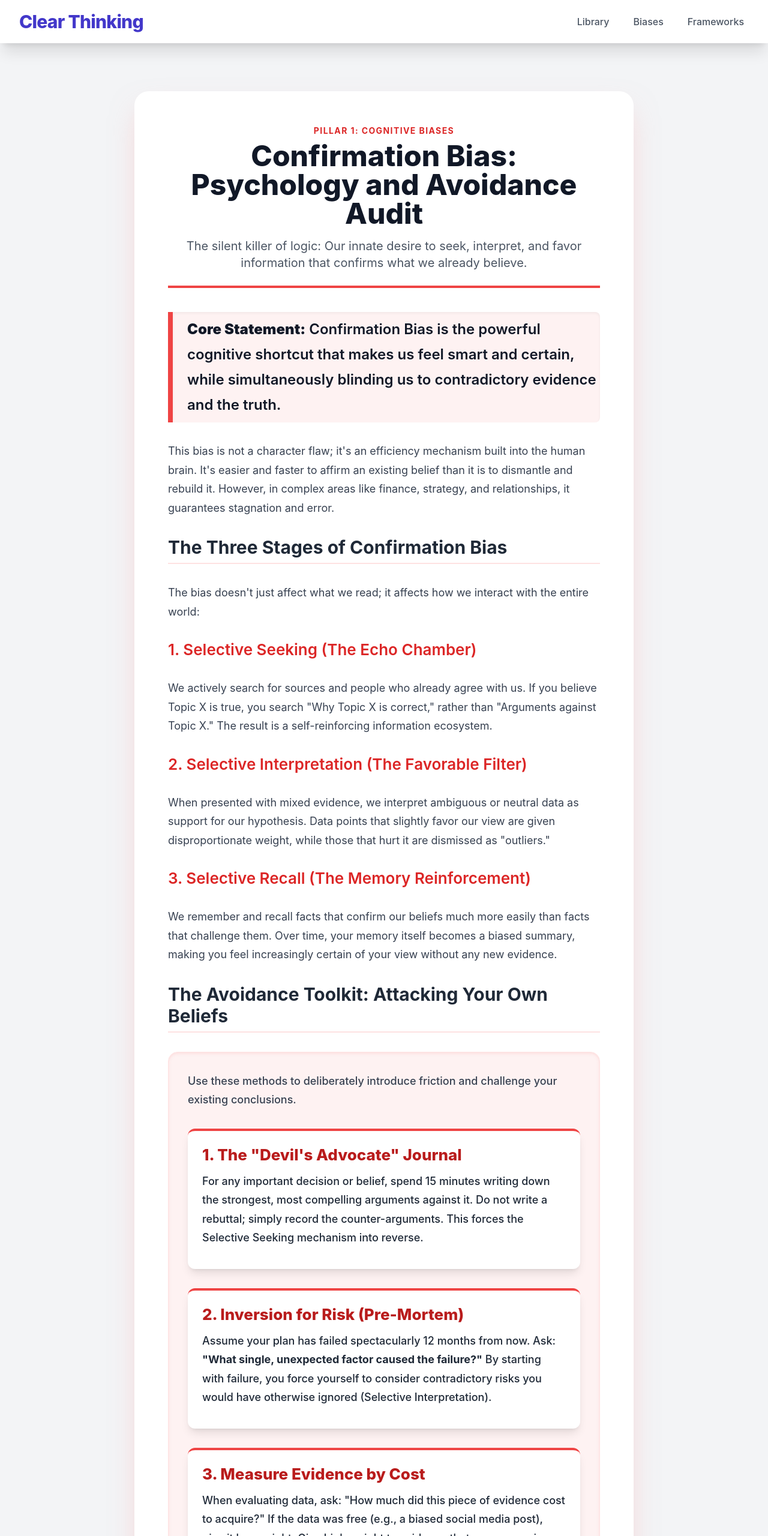
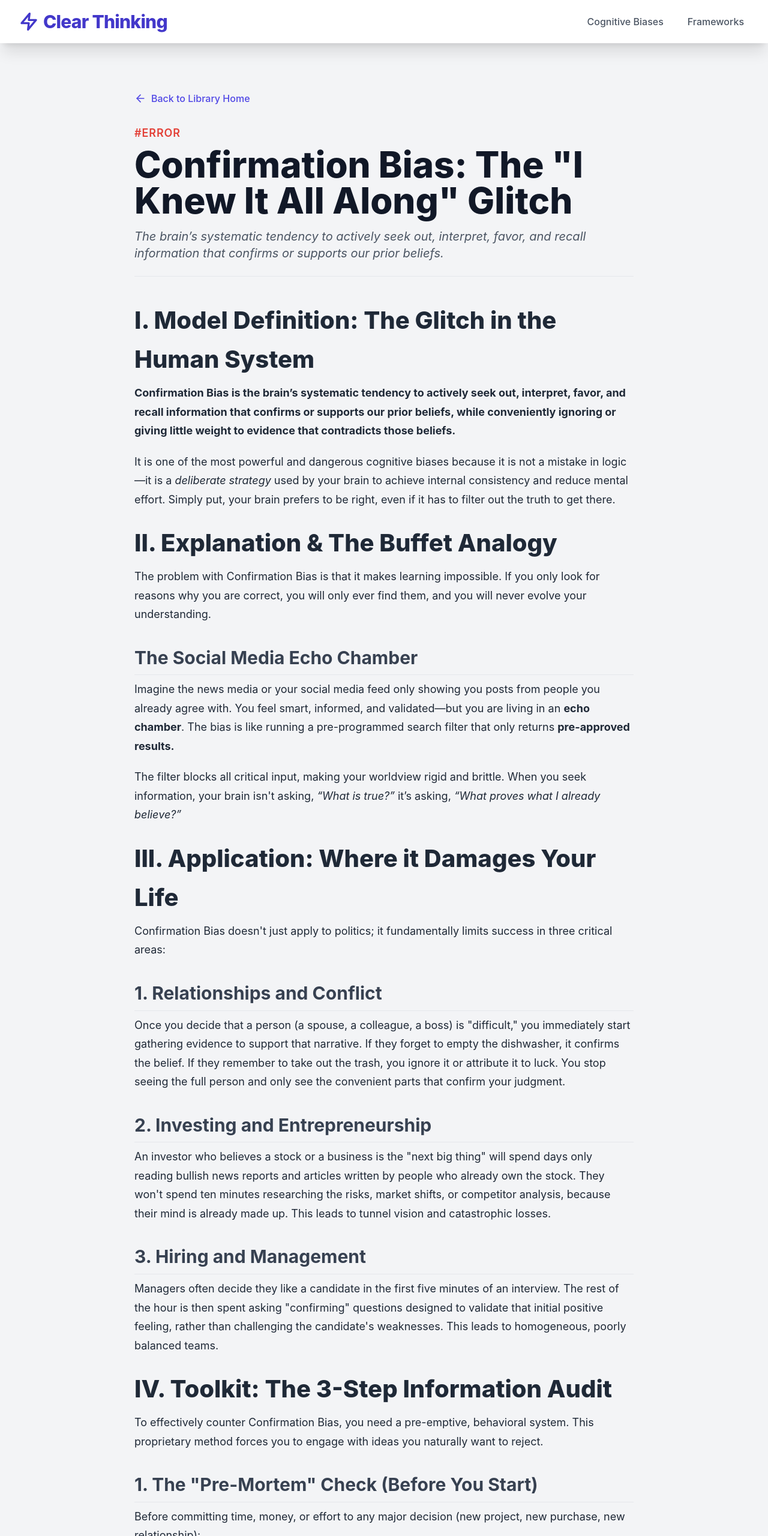
Before and after one commit to toolblaster/ClearThinking.toolblaster.com, a plain HTML site: page articles/biases/confirmation-bias-psychology-and-avoidance-audit.html in a window 1280 px wide. Shown: the top 2560 px of the page at 60% size. Drawn offline with nearby package versions, Linux system fonts and the light colour scheme.

Commit message:
Update confirmation-bias-psychology-and-avoidance-audit.html

```diff
--- a/articles/biases/confirmation-bias-psychology-and-avoidance-audit.html
+++ b/articles/biases/confirmation-bias-psychology-and-avoidance-audit.html
@@ -3,15 +3,21 @@
 <head>
     <meta charset="UTF-8">
     <meta name="viewport" content="width=device-width, initial-scale=1.0">
-    <title>Clear Thinking | Confirmation Bias: Psychology and Avoidance Audit</title>
+    <title>Confirmation Bias: The "I Knew It All Along" Glitch | Clear Thinking Library</title>
 
     <!-- 1. Tailwind CSS CDN -->
     <script src="https://cdn.tailwindcss.com"></script>
 
     <!-- 2. Integrated CSS -->
     <style>
-        body { font-family: 'Inter', -apple-system, BlinkMacSystemFont, "Segoe UI", Roboto, "Helvetica Neue", Arial, sans-serif; }
-        /* Mobile menu styles */
+        /* Base body and typography */
+        body {
+            font-family: 'Inter', -apple-system, BlinkMacSystemFont, "Segoe UI", Roboto, "Helvetica Neue", Arial, sans-serif;
+            background-color: #f7f7f7;
+            color: #1f2937;
+        }
+
+        /* Mobile menu styles (copied from index.html) */
         .hamburger {
             cursor: pointer;
             display: flex;
@@ -36,33 +42,67 @@
             transform: rotate(-45deg) translate(5px, -5px);
         }
 
-        /* Article content readability improvements */
+        /* Styling for the main article content: This ensures consistency for h2/h3/p/ul/ol inside the article-content div */
+        .article-content h2 {
+            font-size: 2.5rem; /* text-4xl */
+            font-weight: 800; /* font-extrabold */
+            margin-top: 1.5rem;
+            margin-bottom: 0.5rem;
+            color: #1f2937;
+        }
         .article-content h3 {
-            border-bottom: 2px solid #fee2e2; /* Red-100 equivalent for softer line */
-            padding-bottom: 0.5rem;
-        }
-        .article-content h4 {
-            font-size: 1.625rem;
+            font-size: 1.875rem; /* text-3xl */
+            font-weight: 700; /* font-bold */
+            margin-top: 2rem;
+            margin-bottom: 0.5rem;
+            border-bottom: 1px solid #e5e7eb;
+            padding-bottom: 0.25rem;
+            color: #374151; /* text-gray-700 */
         }
         .article-content p {
-            line-height: 1.75;
+            margin-bottom: 1.25rem;
+            line-height: 1.75; /* leading-relaxed */
+        }
+        .article-content ul, .article-content ol {
+            margin-left: 1.5rem;
+            margin-bottom: 1.25rem;
+            padding-left: 0.5rem;
+        }
+        .article-content ul {
+            list-style-type: disc;
+        }
+        .article-content ol {
+            list-style-type: decimal;
+        }
+        .article-content li {
+            margin-bottom: 0.5rem;
+        }
+        /* Specific styling for the Red Error accent color */
+        .article-tag {
+            color: #E34037; /* Consistent Red accent color */
         }
     </style>
-    <meta name="description" content="A guide to understanding and counteracting Confirmation Bias, the tendency to favor information that aligns with existing beliefs.">
+    <meta name="description" content="The brain’s systematic tendency to actively seek out information that confirms prior beliefs, while ignoring contradictory evidence.">
 </head>
 <body class="bg-gray-100 text-gray-800 antialiased">
 
-    <!-- Header & Navigation -->
+    <!-- 1. Header & Navigation (Consistent Across Site) -->
     <header class="bg-white shadow-xl sticky top-0 z-50 transition-all duration-300">
         <div class="max-w-7xl mx-auto px-4 sm:px-6 lg:px-8 py-4 flex justify-between items-center">
-            <h1 class="text-3xl font-extrabold text-indigo-700 tracking-tight">Clear Thinking</h1>
+
+            <!-- Logo Link - Clickable, with Icon, pointing to root directory / -->
+            <a href="/" class="flex items-center space-x-2 text-indigo-700 hover:text-indigo-900 transition duration-150 group">
+                <!-- Icon for Clarity (Zap/Lightning) -->
+                <svg xmlns="http://www.w3.org/2000/svg" width="32" height="32" viewBox="0 0 24 24" fill="none" stroke="currentColor" stroke-width="2.5" stroke-linecap="round" stroke-linejoin="round" class="flex-shrink-0">
+                    <polygon points="13 2 3 14 12 14 11 22 21 10 12 10 13 2"></polygon>
+                </svg>
+                <h1 class="text-3xl font-extrabold tracking-tight">Clear Thinking</h1>
+            </a>
 
             <!-- Desktop Navigation -->
             <nav id="main-nav" class="space-x-6 hidden sm:flex">
-                <!-- Correct path is up two levels to reach the root index.html -->
-                <a href="../../index.html" class="text-gray-600 hover:text-indigo-600 font-medium transition duration-150 p-2 rounded-lg hover:bg-indigo-50">Library</a>
-                <a href="#biases" class="text-gray-600 hover:text-indigo-600 font-medium transition duration-150 p-2 rounded-lg hover:bg-indigo-50">Biases</a>
-                <a href="#frameworks" class="text-gray-600 hover:text-indigo-600 font-medium transition duration-150 p-2 rounded-lg hover:bg-indigo-50">Frameworks</a>
+                <a href="/#biases" class="text-gray-600 hover:text-[#E34037] font-medium transition duration-150 p-2 rounded-lg hover:bg-red-50">Cognitive Biases</a>
+                <a href="/#frameworks" class="text-gray-600 hover:text-indigo-600 font-medium transition duration-150 p-2 rounded-lg hover:bg-indigo-50">Frameworks</a>
             </nav>
 
             <!-- Mobile Hamburger Button -->
@@ -78,97 +118,118 @@
         <!-- Mobile Menu (Hidden by default) -->
         <div id="mobile-menu" class="hidden sm:hidden bg-white shadow-lg border-t border-gray-100 py-4 absolute w-full transition-all duration-300">
             <nav class="flex flex-col space-y-2 px-4">
-                <a href="../../index.html" class="text-gray-700 hover:bg-indigo-50 p-3 rounded-lg font-semibold transition duration-150" onclick="document.getElementById('mobile-menu').classList.add('hidden'); document.getElementById('hamburger-icon').classList.remove('menu-open');">Library</a>
-                <a href="#biases" class="text-gray-700 hover:bg-indigo-50 p-3 rounded-lg font-semibold transition duration-150" onclick="document.getElementById('mobile-menu').classList.add('hidden'); document.getElementById('hamburger-icon').classList.remove('menu-open');">Biases</a>
-                <a href="#frameworks" class="text-gray-700 hover:bg-indigo-50 p-3 rounded-lg font-semibold transition duration-150" onclick="document.getElementById('mobile-menu').classList.add('hidden'); document.getElementById('hamburger-icon').classList.remove('menu-open');">Frameworks</a>
+                <a href="/#biases" class="text-gray-700 hover:bg-red-50 p-3 rounded-lg font-semibold transition duration-150" onclick="document.getElementById('mobile-menu').classList.add('hidden'); document.getElementById('hamburger-icon').classList.remove('menu-open');">Cognitive Biases</a>
+                <a href="/#frameworks" class="text-gray-700 hover:bg-indigo-50 p-3 rounded-lg font-semibold transition duration-150" onclick="document.getElementById('mobile-menu').classList.add('hidden'); document.getElementById('hamburger-icon').classList.remove('menu-open');">Frameworks</a>
             </nav>
         </div>
     </header>
 
-    <!-- Main Content Area: Article -->
+    <!-- 2. Main Article Content Area -->
     <main class="max-w-4xl mx-auto px-4 sm:px-6 lg:px-8 py-12 sm:py-20">
-        <article class="bg-white p-6 sm:p-10 md:p-14 rounded-3xl shadow-2xl shadow-red-300/50">
 
-            <!-- Article Header -->
-            <header class="mb-10 border-b-4 border-red-500 pb-6 text-center">
-                <p class="text-sm font-bold text-red-600 uppercase tracking-widest mb-2">Pillar 1: Cognitive Biases</p>
-                <h2 class="text-4xl sm:text-5xl font-extrabold text-gray-900 mt-2 leading-tight">Confirmation Bias: Psychology and Avoidance Audit</h2>
-                <p class="text-xl text-gray-600 mt-4 max-w-2xl mx-auto">The silent killer of logic: Our innate desire to seek, interpret, and favor information that confirms what we already believe.</p>
-            </header>
+        <!-- Breadcrumb / Back Link -->
+        <div class="mb-8">
+             <a href="/" class="text-indigo-600 hover:text-indigo-800 flex items-center space-x-2 font-medium">
+                <svg xmlns="http://www.w3.org/2000/svg" width="20" height="20" viewBox="0 0 24 24" fill="none" stroke="currentColor" stroke-width="2" stroke-linecap="round" stroke-linejoin="round" class="w-5 h-5">
+                    <path d="M19 12H5"></path>
+                    <path d="M12 19l-7-7 7-7"></path>
+                </svg>
+                <span>Back to Library Home</span>
+             </a>
+        </div>
 
-            <!-- Full article content -->
-            <section class="article-content space-y-8 text-gray-700 text-lg leading-relaxed max-w-3xl mx-auto">
+        <!-- Article Hero/Metadata -->
+        <header class="mb-10 pb-6 border-b border-gray-200">
+            <p class="text-lg font-semibold article-tag uppercase tracking-wider mb-2">#Error</p>
+            <h1 class="text-5xl md:text-6xl font-extrabold text-gray-900 leading-tight mb-4">Confirmation Bias: The "I Knew It All Along" Glitch</h1>
+            <p class="text-xl text-gray-600 italic">The brain’s systematic tendency to actively seek out, interpret, favor, and recall information that confirms or supports our prior beliefs.</p>
+        </header>
 
-                <!-- Core Statement -->
-                <p class="text-2xl font-semibold text-gray-900 border-l-8 border-red-500 pl-6 py-2 bg-red-50 rounded-r-lg shadow-inner">
-                    <strong>Core Statement:</strong> Confirmation Bias is the powerful cognitive shortcut that makes us feel smart and certain, while simultaneously blinding us to contradictory evidence and the truth.
-                </p>
+        <!-- Article Body - ADD ALL ARTICLE TEXT CONTENT HERE -->
+        <div class="article-content text-lg leading-relaxed text-gray-800">
 
-                <p>This bias is not a character flaw; it's an efficiency mechanism built into the human brain. It's easier and faster to affirm an existing belief than it is to dismantle and rebuild it. However, in complex areas like finance, strategy, and relationships, it guarantees stagnation and error.</p>
+            <h2>I. Model Definition: The Glitch in the Human System</h2>
 
-                <h3 class="text-3xl font-bold text-gray-800 mt-12 mb-4">The Three Stages of Confirmation Bias</h3>
-                <p>The bias doesn't just affect what we read; it affects how we interact with the entire world:</p>
+            <p><strong>Confirmation Bias is the brain’s systematic tendency to actively seek out, interpret, favor, and recall information that confirms or supports our prior beliefs, while conveniently ignoring or giving little weight to evidence that contradicts those beliefs.</strong></p>
 
-                <h4 class="text-2xl font-semibold text-red-600 mb-2">1. Selective Seeking (The Echo Chamber)</h4>
-                <p>We actively search for sources and people who already agree with us. If you believe Topic X is true, you search "Why Topic X is correct," rather than "Arguments against Topic X." The result is a self-reinforcing information ecosystem.</p>
+            <p>It is one of the most powerful and dangerous cognitive biases because it is not a mistake in logic—it is a <em>deliberate strategy</em> used by your brain to achieve internal consistency and reduce mental effort. Simply put, your brain prefers to be right, even if it has to filter out the truth to get there.</p>
 
-                <h4 class="text-2xl font-semibold text-red-600 mt-8 mb-2">2. Selective Interpretation (The Favorable Filter)</h4>
-                <p>When presented with mixed evidence, we interpret ambiguous or neutral data as support for our hypothesis. Data points that slightly favor our view are given disproportionate weight, while those that hurt it are dismissed as "outliers."</p>
+            <h2>II. Explanation & The Buffet Analogy</h2>
 
-                <h4 class="text-2xl font-semibold text-red-600 mt-8 mb-2">3. Selective Recall (The Memory Reinforcement)</h4>
-                <p>We remember and recall facts that confirm our beliefs much more easily than facts that challenge them. Over time, your memory itself becomes a biased summary, making you feel increasingly certain of your view without any new evidence.</p>
+            <p>The problem with Confirmation Bias is that it makes learning impossible. If you only look for reasons why you are correct, you will only ever find them, and you will never evolve your understanding.</p>
 
-                <h3 class="text-3xl font-bold text-gray-800 mt-12 mb-6 border-b-0">The Avoidance Toolkit: Attacking Your Own Beliefs</h3>
+            <h3>The Social Media Echo Chamber</h3>
 
-                <!-- Toolkit Container -->
-                <div class="bg-red-50 p-8 rounded-2xl shadow-inner shadow-red-200/50 space-y-8 border border-red-100">
-                    <p class="text-lg font-medium text-gray-700">Use these methods to deliberately introduce friction and challenge your existing conclusions.</p>
+            <p>Imagine the news media or your social media feed only showing you posts from people you already agree with. You feel smart, informed, and validated—but you are living in an <strong>echo chamber</strong>. The bias is like running a pre-programmed search filter that only returns <strong>pre-approved results.</strong></p>
 
-                    <!-- Toolkit Item 1 -->
-                    <div class="bg-white p-6 rounded-xl shadow-lg border-t-4 border-red-500 transition hover:shadow-xl">
-                        <h4 class="text-2xl font-extrabold text-red-700 mb-3">1. The "Devil's Advocate" Journal</h4>
-                        <p class="mb-3 font-medium text-gray-800">For any important decision or belief, spend 15 minutes writing down the strongest, most compelling arguments against it. Do not write a rebuttal; simply record the counter-arguments. This forces the Selective Seeking mechanism into reverse.</p>
-                    </div>
+            <p>The filter blocks all critical input, making your worldview rigid and brittle. When you seek information, your brain isn't asking, <em>“What is true?”</em> it’s asking, <em>“What proves what I already believe?”</em></p>
 
-                    <!-- Toolkit Item 2 -->
-                    <div class="bg-white p-6 rounded-xl shadow-lg border-t-4 border-red-500 transition hover:shadow-xl">
-                        <h4 class="text-2xl font-extrabold text-red-700 mb-3">2. Inversion for Risk (Pre-Mortem)</h4>
-                        <p class="mb-3 font-medium text-gray-800">Assume your plan has failed spectacularly 12 months from now. Ask: <strong>"What single, unexpected factor caused the failure?"</strong> By starting with failure, you force yourself to consider contradictory risks you would have otherwise ignored (Selective Interpretation).</p>
-                    </div>
+            <h2>III. Application: Where it Damages Your Life</h2>
 
-                    <!-- Toolkit Item 3 -->
-                    <div class="bg-white p-6 rounded-xl shadow-lg border-t-4 border-red-500 transition hover:shadow-xl">
-                        <h4 class="text-2xl font-extrabold text-red-700 mb-3">3. Measure Evidence by Cost</h4>
-                        <p class="mb-3 font-medium text-gray-800">When evaluating data, ask: "How much did this piece of evidence cost to acquire?" If the data was free (e.g., a biased social media post), give it low weight. Give high weight to evidence that was expensive, time-consuming, or painful to collect (e.g., running a full scientific A/B test).</p>
-                    </div>
-                </div>
+            <p>Confirmation Bias doesn't just apply to politics; it fundamentally limits success in three critical areas:</p>
 
-                <p class="pt-8 border-t border-gray-200 mt-12 text-center text-xl font-medium text-gray-600">
-                    The ability to tolerate cognitive dissonance—the pain of holding two conflicting ideas—is the price of clear thinking.
-                </p>
+            <h3>1. Relationships and Conflict</h3>
+            <p>Once you decide that a person (a spouse, a colleague, a boss) is "difficult," you immediately start gathering evidence to support that narrative. If they forget to empty the dishwasher, it confirms the belief. If they remember to take out the trash, you ignore it or attribute it to luck. You stop seeing the full person and only see the convenient parts that confirm your judgment.</p>
 
-            </section>
-        </article>
+            <h3>2. Investing and Entrepreneurship</h3>
+            <p>An investor who believes a stock or a business is the "next big thing" will spend days only reading bullish news reports and articles written by people who already own the stock. They won't spend ten minutes researching the risks, market shifts, or competitor analysis, because their mind is already made up. This leads to tunnel vision and catastrophic losses.</p>
+
+            <h3>3. Hiring and Management</h3>
+            <p>Managers often decide they like a candidate in the first five minutes of an interview. The rest of the hour is then spent asking "confirming" questions designed to validate that initial positive feeling, rather than challenging the candidate's weaknesses. This leads to homogeneous, poorly balanced teams.</p>
+
+            <h2>IV. Toolkit: The 3-Step Information Audit</h2>
+
+            <p>To effectively counter Confirmation Bias, you need a pre-emptive, behavioral system. This proprietary method forces you to engage with ideas you naturally want to reject.</p>
+
+            <h3>1. The "Pre-Mortem" Check (Before You Start)</h3>
+            <p>Before committing time, money, or effort to any major decision (new project, new purchase, new relationship):</p>
+            <ul>
+                <li>Write down: <strong>“What is the single piece of evidence that would make me stop, change course, or reverse my opinion right now?”</strong></li>
+                <li>If you cannot name the evidence that would prove you wrong, you are already trapped by the bias. The answer becomes your non-negotiable emergency brake.</li>
+            </ul>
+
+            <h3>2. The 3-Source Challenge (When Researching)</h3>
+            <p>When you find an article, video, or data set that excites you because it confirms your belief:</p>
+            <ul>
+                <li>Force yourself to search for and read three sources that hold the <strong>opposite, conflicting, or skeptical viewpoint.</strong></li>
+                <li>The goal isn't to change your mind, but to understand the <em>other side's strongest argument</em>. This ensures you are prepared for resistance and that your decision is pressure-tested.</li>
+            </ul>
+
+            <h3>3. The Steel Man Rule (When Debating or Discussing)</h3>
+            <p>When engaging with an idea you disagree with (in an argument, a meeting, or while reading):</p>
+            <ul>
+                <li>Practice restating the opponent’s argument in its absolute <strong>strongest, fairest, and most charitable form</strong> before responding.</li>
+                <li>If you can't articulate their case better than they can, you don't fully understand it, and you're likely setting up a <em>straw man</em> (a weak, easily defeated version of their argument) to confirm your own superiority. <strong>Build the Steel Man first.</strong></li>
+            </ul>
+
+            <p>The ability to look for reasons why your current beliefs might be wrong is the hallmark of advanced critical thought. By instituting these three simple steps, you shift your brain from seeking validation to seeking truth, leading to vastly better decisions over time.</p>
+
+        </div>
+        <!-- Article Body - END -->
+
     </main>
 
-    <!-- Footer -->
-    <footer class="bg-gray-900 mt-20">
-        <div class="max-w-7xl mx-auto py-10 px-4 sm:px-6 lg:px-8 text-center text-gray-400">
-            <p class="text-lg font-semibold text-white">&copy; <span id="current-year-confirmation"></span> Clear Thinking | A Toolblaster Sub-Brand.</p>
-            <p class="mt-2 text-sm text-gray-500">A timeless library built with Custom HTML, Tailwind, and Clear Thinking.</p>
+    <!-- 3. Footer (Consistent Across Site) -->
+    <footer class="bg-white shadow-2xl shadow-indigo-300/60 mt-20 border-t border-indigo-400">
+        <div class="max-w-7xl mx-auto py-6 px-4 sm:px-6 lg:px-8 text-center">
+            <p class="text-lg font-semibold text-gray-900">
+                &copy; <span id="current-year"></span> Clear Thinking Library |
+                <a href="https://toolblaster.com" target="_blank" class="text-indigo-600 hover:text-indigo-800 transition duration-150 font-bold">Toolblaster.com</a>
+            </p>
+            <p class="mt-1 text-sm text-gray-600">A curated collection of essential mental models and biases for better decision-making.</p>
         </div>
     </footer>
 
-    <!-- 3. Integrated JavaScript -->
+    <!-- 4. Integrated JavaScript (Consistent Across Site) -->
     <script>
         // Logic for Footer Year Update
         document.addEventListener('DOMContentLoaded', () => {
-            const yearSpan = document.getElementById('current-year-confirmation');
+            const yearSpan = document.getElementById('current-year');
             if (yearSpan) {
                 yearSpan.textContent = new Date().getFullYear();
             }
 
-            // Logic for Mobile Menu Toggle (Reused across all articles)
+            // Logic for Mobile Menu Toggle
             const menuToggle = document.getElementById('menu-toggle');
             const mobileMenu = document.getElementById('mobile-menu');
             const hamburgerIcon = document.getElementById('hamburger-icon');
@@ -177,14 +238,6 @@
                 menuToggle.addEventListener('click', () => {
                     const isHidden = mobileMenu.classList.toggle('hidden');
                     hamburgerIcon.classList.toggle('menu-open', !isHidden);
-
-                    // Close menu if a link is clicked
-                    mobileMenu.querySelectorAll('a').forEach(link => {
-                        link.addEventListener('click', () => {
-                            mobileMenu.classList.add('hidden');
-                            hamburgerIcon.classList.remove('menu-open');
-                        });
-                    });
                 });
             }
         });
```
